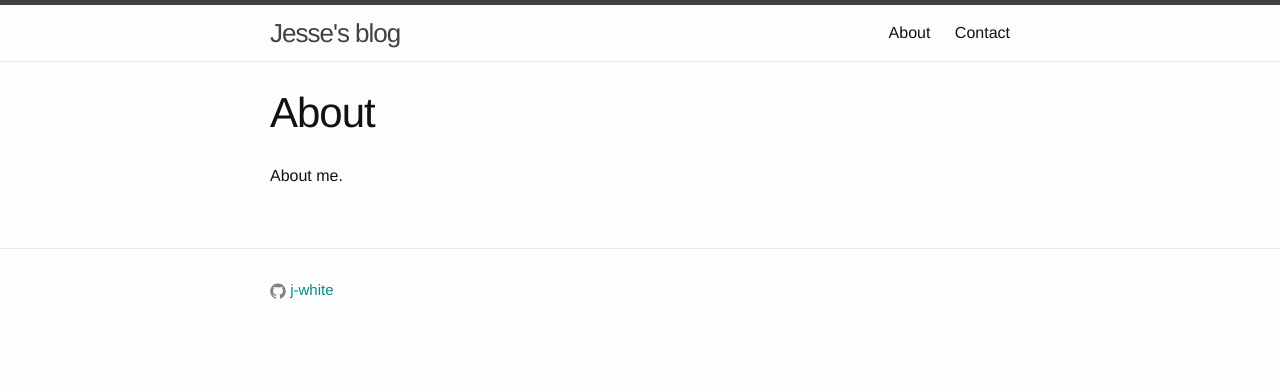
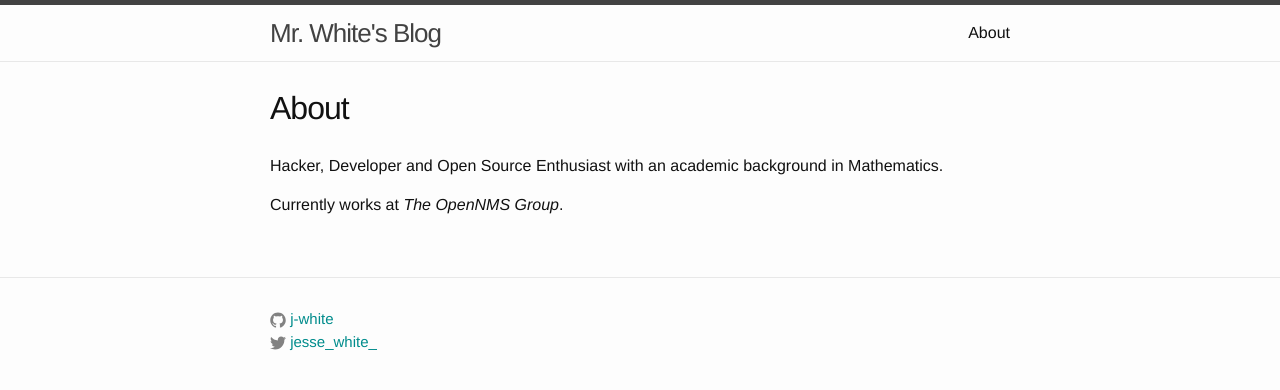
Before and after one commit to j-white/j-white.github.io, a Jekyll site: the page built from about.md, in a window 1280 px wide. Shown: the top 390 px of the page. Built offline with Jekyll 4.4.1, drawn with Linux system fonts in a browser that asks for light colours.

Commit message:
More site updates.

```diff
--- a/_config.yml
+++ b/_config.yml
@@ -1,11 +1,12 @@
 # Site settings
-title: Jesse's blog
+title: Mr. White's Blog
 email: jesse@jessewhite.ca
 description: > # this means to ignore newlines until "baseurl:"
   My personal blog.
 baseurl: "" # the subpath of your site, e.g. /blog/
 url: "http://www.jessewhite.ca"
 github_username:  j-white
+twitter_username: jesse_white_
 
 # Build settings
 markdown: kramdown
--- a/_includes/footer.html
+++ b/_includes/footer.html
@@ -18,6 +18,21 @@
             </a>
           </li>
           {% endif %}
+
+          {% if site.twitter_username %}
+          <li>
+            <a href="https://twitter.com/{{ site.twitter_username }}">
+              <span class="icon  icon--twitter">
+                <svg viewBox="0 0 16 16">
+                  <path fill="#828282" d="M15.969,3.058c-0.586,0.26-1.217,0.436-1.878,0.515c0.675-0.405,1.194-1.045,1.438-1.809
+                  c-0.632,0.375-1.332,0.647-2.076,0.793c-0.596-0.636-1.446-1.033-2.387-1.033c-1.806,0-3.27,1.464-3.27,3.27 c0,0.256,0.029,0.506,0.085,0.745C5.163,5.404,2.753,4.102,1.14,2.124C0.859,2.607,0.698,3.168,0.698,3.767 c0,1.134,0.577,2.135,1.455,2.722C1.616,6.472,1.112,6.325,0.671,6.08c0,0.014,0,0.027,0,0.041c0,1.584,1.127,2.906,2.623,3.206 C3.02,9.402,2.731,9.442,2.433,9.442c-0.211,0-0.416-0.021-0.615-0.059c0.416,1.299,1.624,2.245,3.055,2.271 c-1.119,0.877-2.529,1.4-4.061,1.4c-0.264,0-0.524-0.015-0.78-0.046c1.447,0.928,3.166,1.469,5.013,1.469 c6.015,0,9.304-4.983,9.304-9.304c0-0.142-0.003-0.283-0.009-0.423C14.976,4.29,15.531,3.714,15.969,3.058z"/>
+                </svg>
+              </span>
+
+              <span class="username">{{ site.twitter_username }}</span>
+            </a>
+          </li>
+          {% endif %}
         </ul>
       </div>
     </div>
--- a/_sass/_layout.scss
+++ b/_sass/_layout.scss
@@ -198,12 +198,12 @@
 }
 
 .post-title {
-    font-size: 42px;
+    font-size: 32px;
     letter-spacing: -1px;
     line-height: 1;
 
     @include media-query($on-laptop) {
-        font-size: 36px;
+        font-size: 26px;
     }
 }
 
--- a/about.md
+++ b/about.md
@@ -4,4 +4,6 @@
 permalink: /about/
 ---
 
-About me.
+Hacker, Developer and Open Source Enthusiast with an academic background in Mathematics.
+
+Currently works at  _The OpenNMS Group_.
--- a/index.html
+++ b/index.html
@@ -3,8 +3,6 @@
 ---
 
 <div class="home">
-
-  <h1 class="page-heading">Posts</h1>
 
   <ul class="post-list">
     {% for post in site.posts %}
```
Also changed, not shown: contact.md (deleted, +0 -7 lines).
